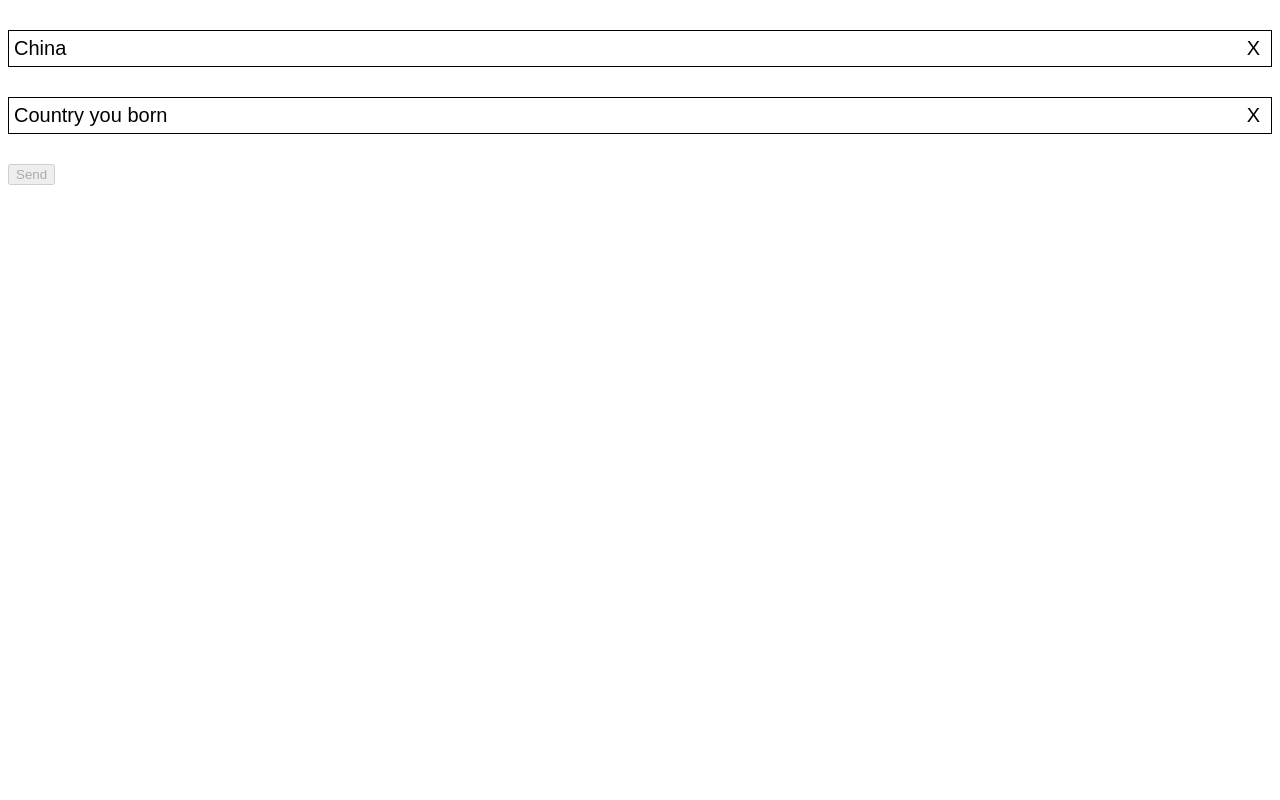
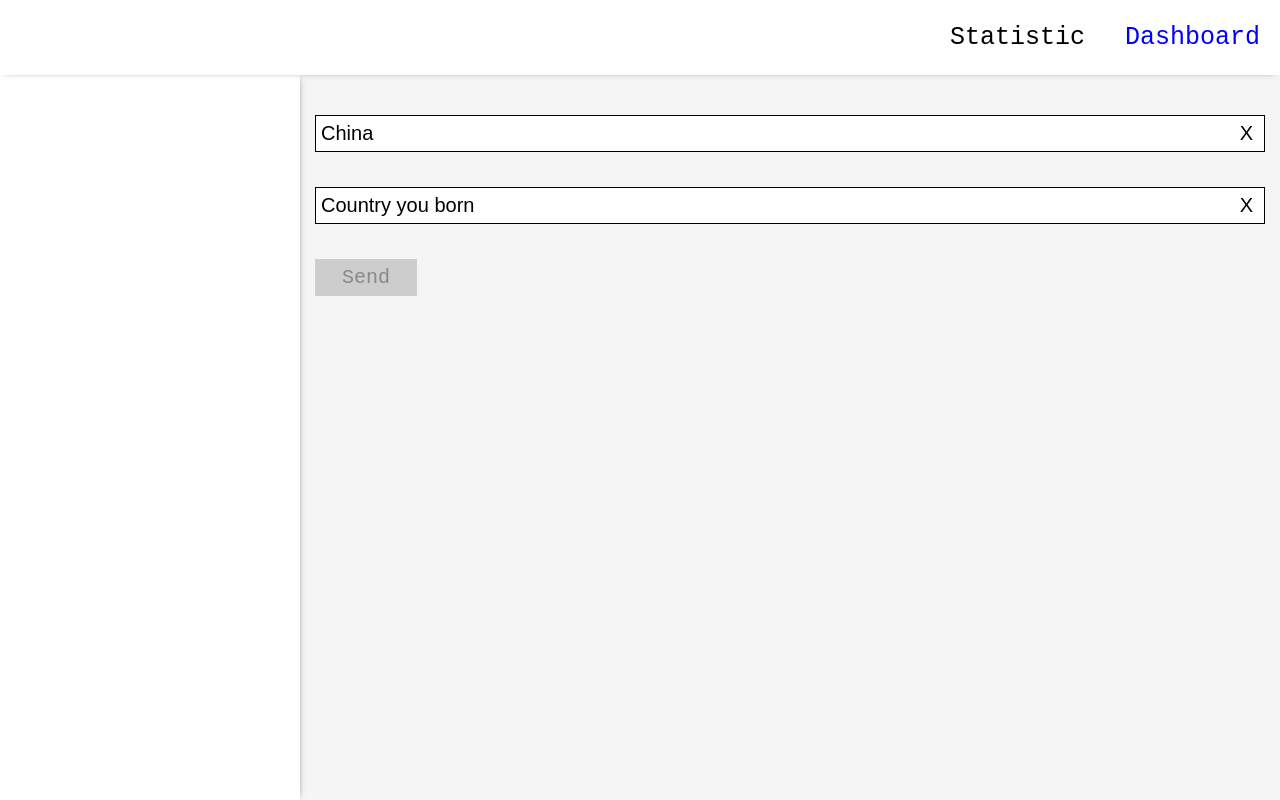
Before and after one commit to ChervonyyDenis/my-project, a website: page index.html in a window 1280 px wide. Drawn offline with nearby package versions, Linux system fonts and the light colour scheme; some packages are replaced by stand-ins of ours.

Commit message:
Initialize layout

```diff
--- a/app/app.module.js
+++ b/app/app.module.js
@@ -1 +1,19 @@
-angular.module('AppModule', ['MySelectModule']);
+angular.module('AppModule', [
+    'ngRoute',
+    'MySelectModule',
+    'DashboardModule',
+    'StatisticModule',
+    'LayoutModule'
+]).config(function ($routeProvider) {
+    $routeProvider.when('/', {
+        controller: 'DashboardController',
+        templateUrl: 'app/components/dashboard/dashboard.html'
+    })
+        .when('/statistic/:id', {
+            controller: 'StatisticController',
+            templateUrl: 'app/components/statistic/statistic.html'
+        })
+        .otherwise({
+            redirectTo: '/'
+        });
+});
--- /dev/null
+++ b/app/components/dashboard/dashboard.controller.js
@@ -0,0 +1,19 @@
+angular.module('DashboardModule')
+    .controller('DashboardController', function ($scope) {
+        $scope.welcome = 'This is a dashboard page';
+        $scope.mockData = [
+            {displayValue: 'China', value: 1},
+            {displayValue: 'USA', value: 2},
+            {displayValue: 'Ukraine', value: 3},
+            {displayValue: 'Russia', value: 4},
+            {displayValue: 'Germany', value: 5},
+            {displayValue: 'England', value: 6},
+            {displayValue: 'Colombia', value: 7},
+            {displayValue: 'Estonia', value: 8},
+            {displayValue: 'Israel', value: 9}
+        ];
+        $scope.user = {
+            bornCountry: $scope.mockData[0],
+            liveCountry: ''
+        };
+    });
--- /dev/null
+++ b/app/components/dashboard/dashboard.html
@@ -0,0 +1,19 @@
+<div ng-controller="DashboardController as DashCtrl">
+    <form name="myCustomForm"
+          novalidate>
+        <my-select options="mockData"
+                   placeholder="Country you live"
+                   ng-model="user.bornCountry"
+                   required></my-select>
+
+        <my-select options="mockData"
+                   placeholder="Country you born"
+                   ng-model="user.liveCountry"
+                   required></my-select>
+
+        <button type="submit"
+                class="submit-btn"
+                ng-disabled="myCustomForm.$invalid || myCustomForm.$pristine"
+        >Send</button>
+    </form>
+</div>
--- /dev/null
+++ b/app/components/dashboard/dashboard.module.js
@@ -0,0 +1 @@
+angular.module('DashboardModule', []);
--- /dev/null
+++ b/app/components/layout/header.controller.js
@@ -0,0 +1,18 @@
+angular.module('LayoutModule')
+    .controller('HeaderController', function ($scope, $location) {
+        $scope.message = 'header here';
+        $scope.menuItems = [
+            {displayValue: 'Statistic', route: '/statistic/1', isActive: false},
+            {displayValue: 'Dashboard', route: '/', isActive: true},
+        ];
+        $scope.setActiveTab = function (tab) {
+            $scope.menuItems.map(function (item) {
+                item.isActive = false;
+            });
+            tab.isActive = true;
+        };
+        $scope.changeRoute = function (item, view) {
+            $scope.setActiveTab(item);
+            $location.path(view);
+        };
+    });
--- /dev/null
+++ b/app/components/layout/header.html
@@ -0,0 +1,11 @@
+<div ng-controller="HeaderController"
+     class="header">
+    <ul class="header_nav">
+        <li class="header_nav__item"
+            ng-class="{'active-item': menuItem.isActive}"
+            ng-repeat="menuItem in menuItems"
+            ng-click="changeRoute(menuItem, menuItem.route)">
+            {{menuItem.displayValue}}
+        </li>
+    </ul>
+</div>
--- /dev/null
+++ b/app/components/layout/layout.module.js
@@ -0,0 +1 @@
+angular.module('LayoutModule', []);
--- /dev/null
+++ b/app/components/layout/sidebar.controller.js
@@ -0,0 +1,7 @@
+angular.module('LayoutModule')
+    .controller('SidebarController', function ($scope) {
+        $scope.message = 'sidebar here';
+        $scope.sideNavigationItems = [
+            {displayValue: '', route: ''}
+        ];
+    });
--- /dev/null
+++ b/app/components/layout/sidebar.html
@@ -0,0 +1,3 @@
+<div ng-controller="SidebarController"
+     class="sidebar">
+</div>
--- /dev/null
+++ b/app/components/statistic/statistic.controller.js
@@ -0,0 +1,5 @@
+angular.module('StatisticModule')
+    .controller('StatisticController', function ($scope, $routeParams) {
+        $scope.welcome = 'This is the statistic page!';
+        $scope.idParam = $routeParams.id;
+    });
--- /dev/null
+++ b/app/components/statistic/statistic.module.js
@@ -0,0 +1 @@
+angular.module('StatisticModule', []);
--- a/app/root.controller.js
+++ b/app/root.controller.js
@@ -1,19 +1,4 @@
 angular.module('AppModule')
     .controller('rootController', function ($scope) {
-        $scope.mockData = [
-            {displayValue: 'China', value: 1},
-            {displayValue: 'USA', value: 2},
-            {displayValue: 'Ukraine', value: 3},
-            {displayValue: 'Russia', value: 4},
-            {displayValue: 'Germany', value: 5},
-            {displayValue: 'England', value: 6},
-            {displayValue: 'Colombia', value: 7},
-            {displayValue: 'Estonia', value: 8},
-            {displayValue: 'Israel', value: 9}
-        ];
-
-        $scope.user = {
-            bornCountry: $scope.mockData[0],
-            liveCountry: ''
-        };
+        $scope.something = 'something';
     });
--- a/assets/styles/main.css
+++ b/assets/styles/main.css
@@ -1,12 +1,19 @@
+/* reset css*/
+html, body {
+    margin: 0;
+    padding: 0;
+}
+
 /*my-select.component*/
 .my-select_container {
     position: relative;
     width: 100%;
     box-sizing: border-box;
     border: 1px solid #000;
-    margin: 30px 0;
+    margin: 35px 0;
 }
 .my-select_field {
+    background-color: #fff;
     line-height: 25px;
     outline: none;
     font-size: 20px;
@@ -22,10 +29,12 @@
     top: calc(100% + 3px);
     left: 0;
     color: #f5081e;
+    margin: 5px 0;
+    font-size: 18px;
 }
 .my-select_btn__clear {
+    background-color: #fff;
     border: none;
-    background-color: transparent;
     outline: none;
     position: absolute;
     right: 0;
@@ -82,3 +91,90 @@
 ::-webkit-scrollbar-thumb:hover {
     background: #484848;
 }
+/* layout */
+/* header */
+.header {
+    height: 75px;
+    width: 100%;
+    background-color: #ffffff;
+    box-shadow: 0 0 8px -5px black;
+    box-sizing: border-box;
+    position: fixed;
+    top: 0;
+    left: 0;
+    right: 0;
+    z-index: 11;
+}
+.header_nav {
+    list-style: none;
+    margin: 0;
+    padding: 0;
+    height: 100%;
+    display: flex;
+    justify-content: flex-end;
+}
+.header_nav__item {
+    height: 100%;
+    padding: 0 20px;
+    display: flex;
+    align-items: center;
+    font-size: 25px;
+    font-family: monospace, sans-serif;
+}
+.active-item, .header_nav__item:hover {
+    color: blue;
+    cursor: pointer;
+}
+/* sidebar */
+.sidebar {
+    box-sizing: border-box;
+    height: calc(100% - 75px);
+    width: 300px;
+    background-color: #ffffff;
+    box-shadow: 0 0px 8px -4px black;
+    position: fixed;
+    top: 75px;
+    left: 0;
+    bottom: 0;
+    z-index: 10;
+}
+/* content */
+.content {
+    box-sizing: border-box;
+    padding: 5px 15px;
+    position: fixed;
+    top: 75px;
+    right: 0;
+    bottom: 0;
+    width: calc(100% - 300px);
+    height: calc(100% - 75px);
+    background-color: #F5F5F5;
+    z-index: 9;
+}
+/* dashboard */
+.submit-btn {
+    outline: none;
+    background: white;
+    border: 2px solid black;
+    padding: 5px 25px;
+    border-radius: 0;
+    font-size: 20px;
+    color: #000;
+    font-family: monospace;
+    cursor: pointer;
+    transition: border-radius 0.3s;
+}
+.submit-btn:hover:not(:disabled) {
+    transition: border-radius 0.3s;
+    border-radius: 20px;
+}
+.submit-btn:active {
+    background-color: #000;
+    color: #fff;
+}
+.submit-btn:disabled {
+    background-color: #cdcdcd;
+    color: #8a8888;
+    border-color: #cdcdcd;
+    cursor: not-allowed;
+}
--- a/index.html
+++ b/index.html
@@ -7,27 +7,24 @@
     <title>Document</title>
     <link rel="stylesheet" href="assets/styles/main.css">
     <script src="node_modules/angular/angular.js"></script>
+    <script src="node_modules/angular-route/angular-route.js"></script>
+    <!--  Modules  -->
     <script src="app/app.module.js"></script>
+    <script src="app/components/layout/layout.module.js"></script>
     <script src="app/components/my-select/my-select.module.js"></script>
+    <script src="app/components/dashboard/dashboard.module.js"></script>
+    <script src="app/components/statistic/statistic.module.js"></script>
+    <!--  Other JS files  -->
+    <script src="app/components/layout/sidebar.controller.js"></script>
+    <script src="app/components/layout/header.controller.js"></script>
+    <script src="app/components/dashboard/dashboard.controller.js"></script>
+    <script src="app/components/statistic/statistic.controller.js"></script>
     <script src="app/root.controller.js"></script>
     <script src="app/components/my-select/my-select.component.js"></script>
 </head>
 <body ng-controller="rootController">
-<form name="myCustomForm"
-      novalidate>
-    <my-select options="mockData"
-               placeholder="Country you live"
-               ng-model="user.bornCountry"
-               required></my-select>
-
-    <my-select options="mockData"
-               placeholder="Country you born"
-               ng-model="user.liveCountry"
-               required></my-select>
-
-    <button type="submit"
-            ng-disabled="myCustomForm.$invalid || myCustomForm.$pristine"
-            >Send</button>
-</form>
+    <div ng-include="'./app/components/layout/header.html'"></div>
+    <div ng-include="'./app/components/layout/sidebar.html'"></div>
+    <div data-ng-view class="content"></div>
 </body>
 </html>
--- a/package.json
+++ b/package.json
@@ -3,7 +3,9 @@
   "version": "1.0.0",
   "description": "my app",
   "main": "index.js",
-  "dependencies": {},
+  "dependencies": {
+    "angular-route": "^1.7.8"
+  },
   "devDependencies": {
     "angular": "^1.7.8",
     "angular-mocks": "^1.7.8",
```
Also changed, not shown: app/components/statistic/statistic.html (added, +4 -0 lines), 1 other file.
